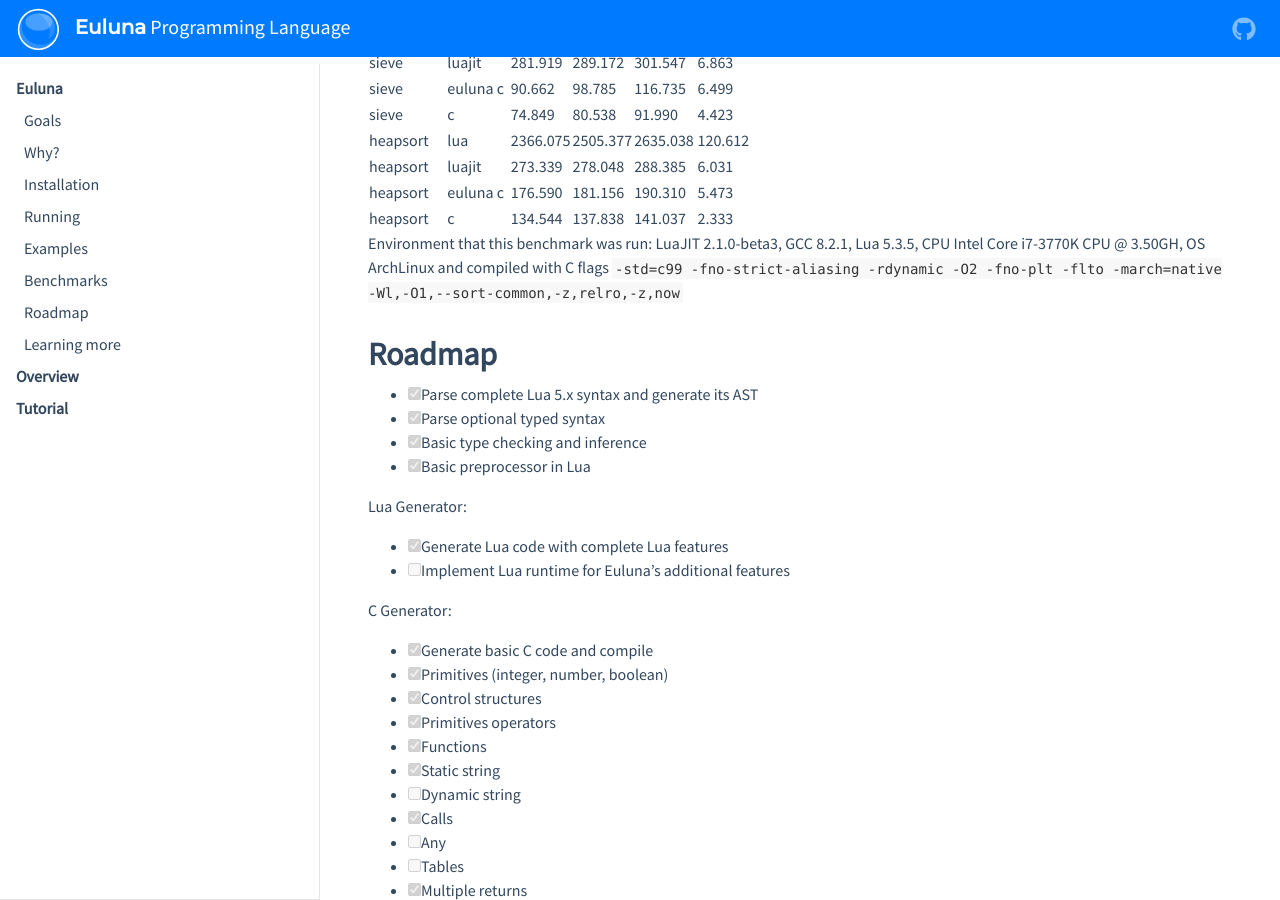
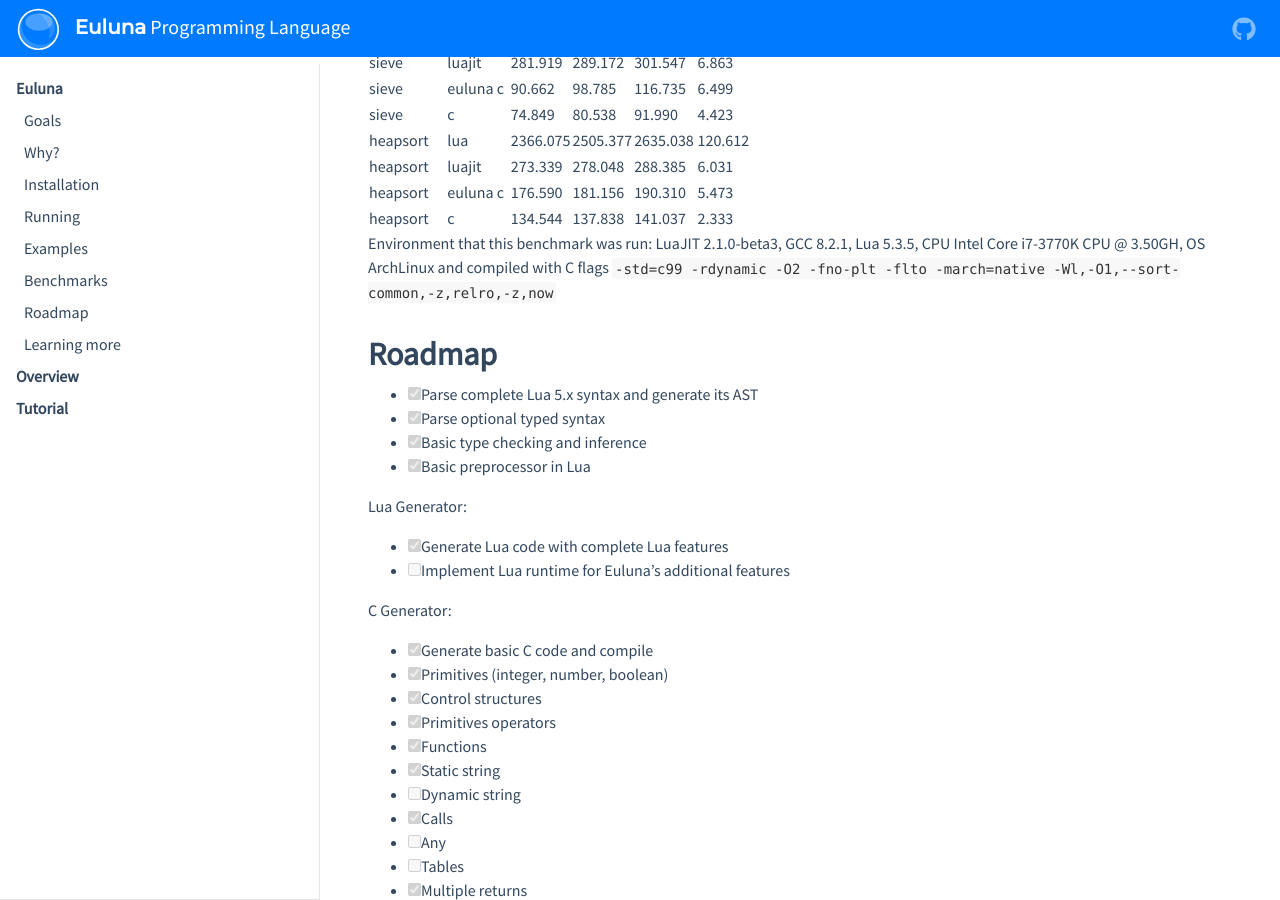
Before and after one commit to edubart/nelua-lang, a Jekyll site: the page built from docs/index.md, in a window 1280 px wide and 900 px high, scrolled down 3110 px. Built offline with Jekyll 4.4.1, drawn with Linux system fonts in a browser that asks for light colours; nearby versions of some CDN libraries.

Commit message:
Follow strict aliasing rules

```diff
--- a/docs/pages/euluna.md
+++ b/docs/pages/euluna.md
@@ -164,7 +164,7 @@
 CPU Intel Core i7-3770K CPU @ 3.50GH,
 OS ArchLinux
 and compiled with C flags
-`-std=c99 -fno-strict-aliasing -rdynamic -O2 -fno-plt -flto -march=native -Wl,-O1,--sort-common,-z,relro,-z,now`
+`-std=c99 -rdynamic -O2 -fno-plt -flto -march=native -Wl,-O1,--sort-common,-z,relro,-z,now`
 
 ## Roadmap
 
```
Also changed, not shown: 2 other files.
